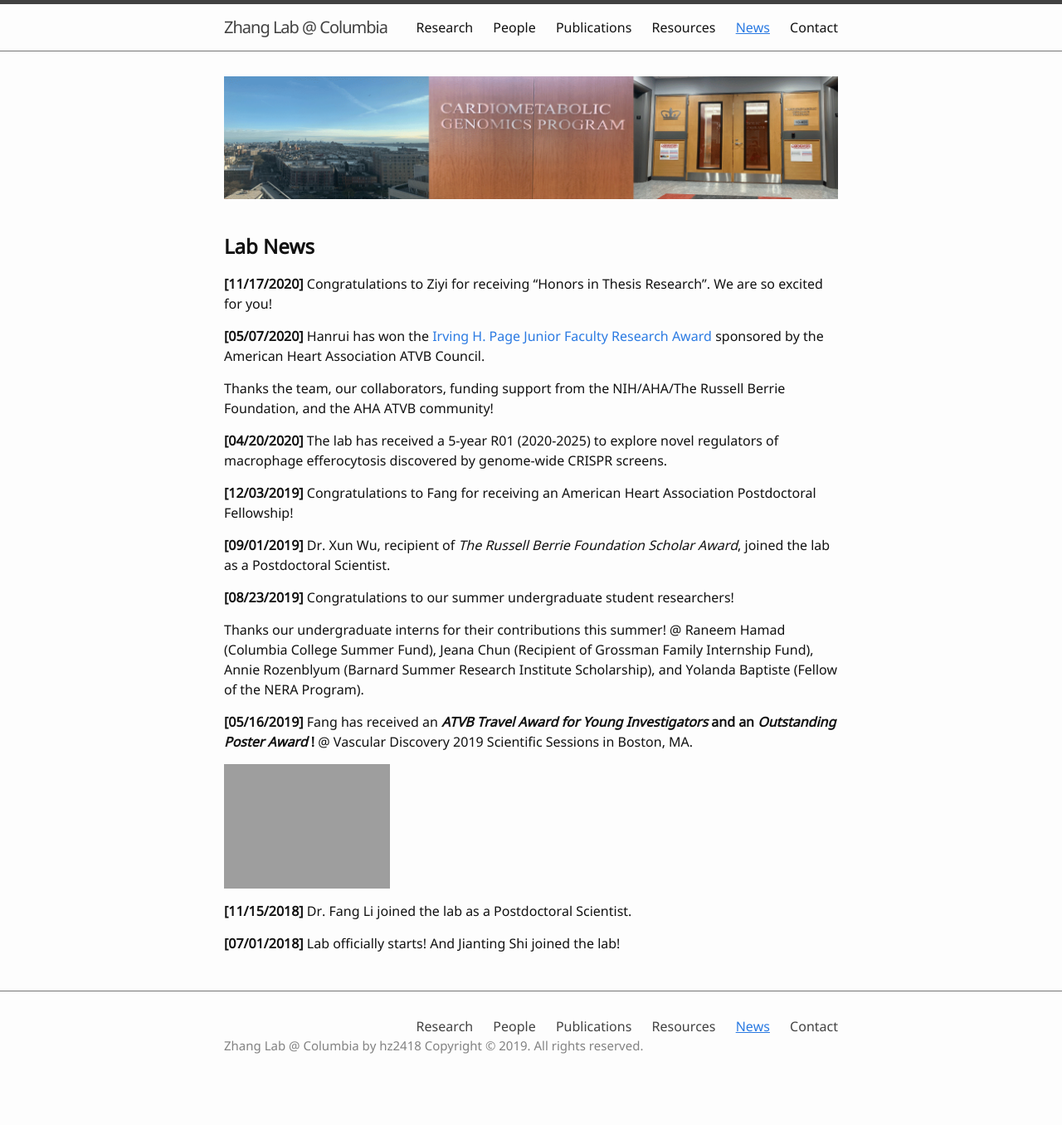
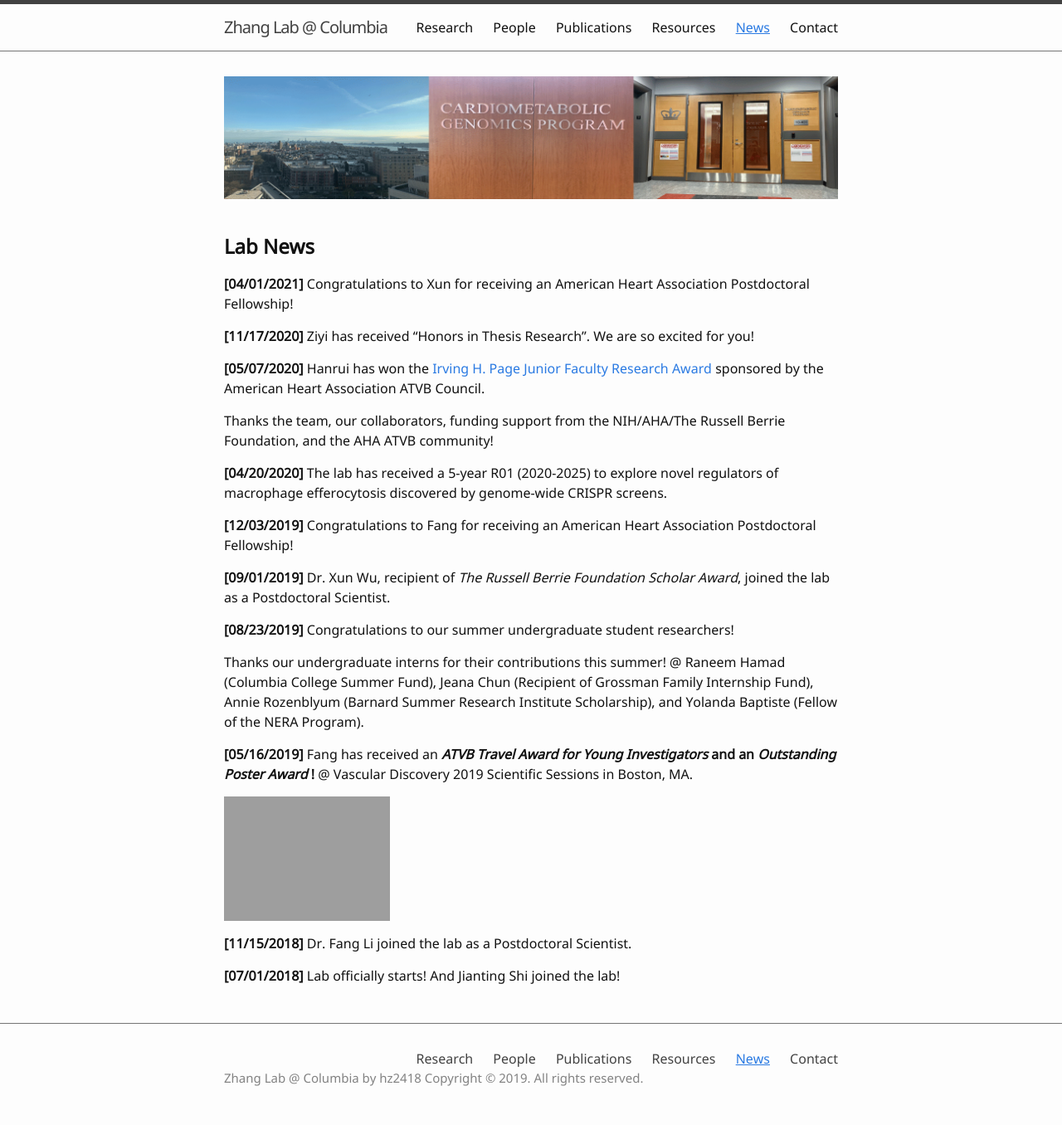
Before and after one commit to hanruizhang/zhanglab, a Jekyll site: the page built from 5_News.md, in a window 1280 px wide. Shown: the whole page at 83% size. Built offline with Jekyll 4.4.1, drawn with Linux system fonts in a browser that asks for light colours; before the commit the page ends 1317 px from its top, so only the background shows below that.

Commit message:
Update 5_News.md

```diff
--- a/5_News.md
+++ b/5_News.md
@@ -10,7 +10,8 @@ nav: true
 
 
 ## **Lab News**
-#### **[11/17/2020]** Congratulations to Ziyi for receiving "Honors in Thesis Research". We are so excited for you!
+#### **[04/01/2021]** Congratulations to Xun for receiving an American Heart Association Postdoctoral Fellowship!
+#### **[11/17/2020]** Ziyi has received "Honors in Thesis Research". We are so excited for you!
 #### **[05/07/2020]** Hanrui has won the [Irving H. Page Junior Faculty Research Award](https://professional.heart.org/en/partners/awards-and-lectures/early-career-awards/irvine-h-page-junior-faculty-research-award) sponsored by the American Heart Association ATVB Council.
 Thanks the team, our collaborators, funding support from the NIH/AHA/The Russell Berrie Foundation, and the AHA ATVB community!
 
```
